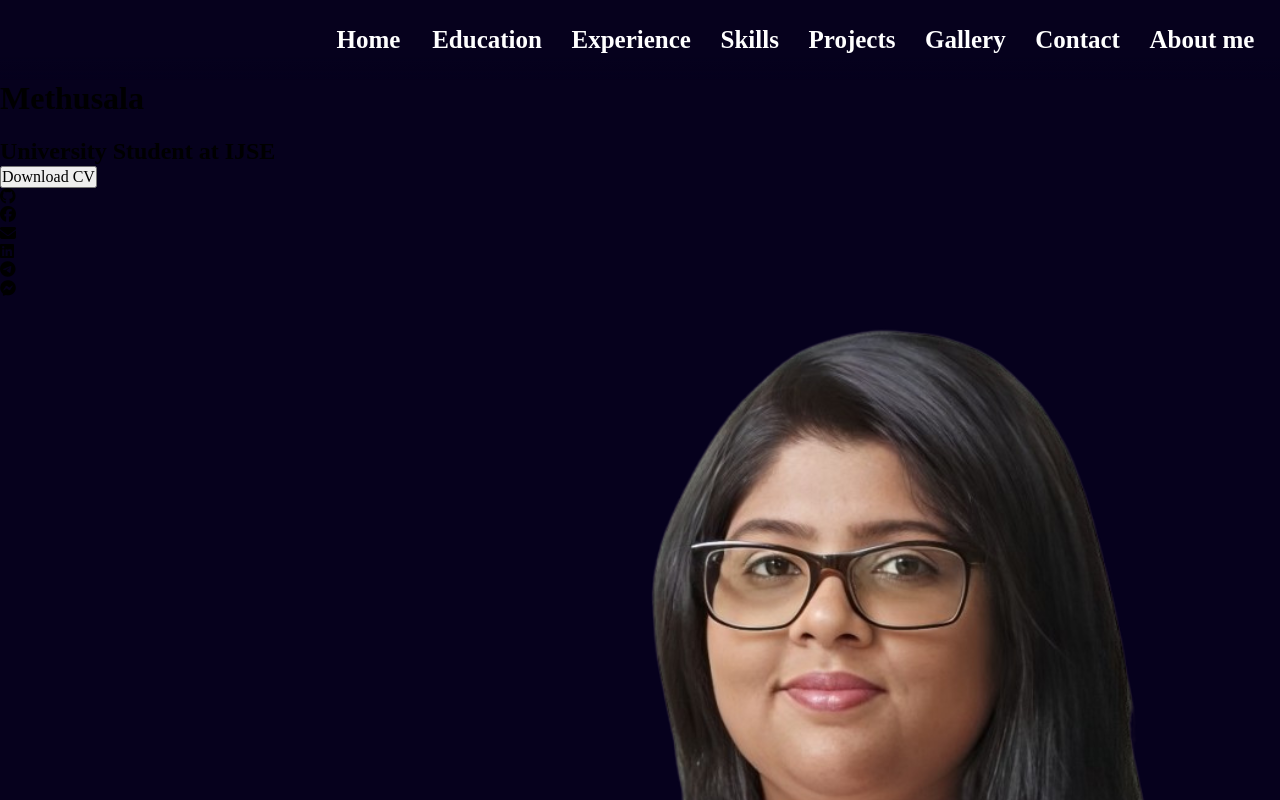
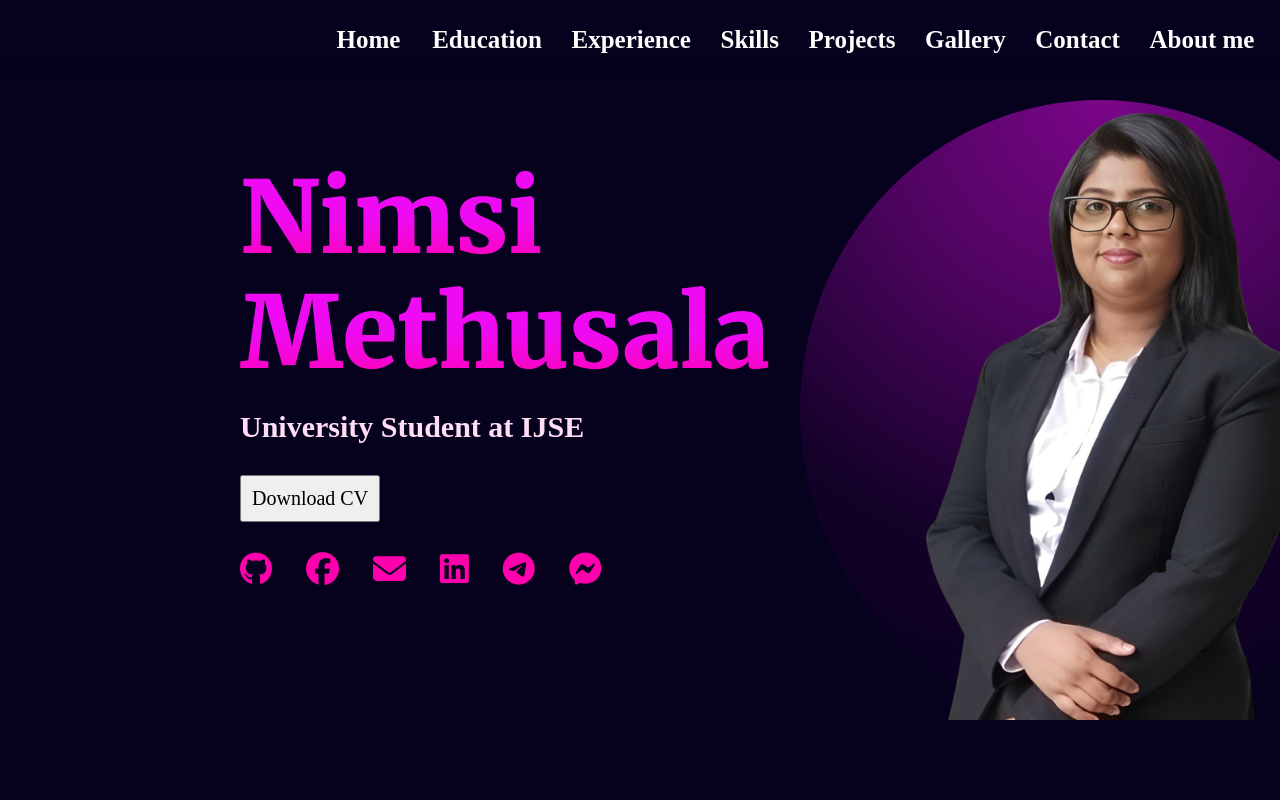
Before and after one commit to nimsimethusala/My-Personal-Portfolio, a plain HTML site: page index.html in a window 1280 px wide. Shown: the top 800 px of the page. Drawn offline with nearby package versions, Linux system fonts and the light colour scheme.

Commit message:
update hero section CSS code

```diff
--- a/assets/portfolio.css
+++ b/assets/portfolio.css
@@ -47,26 +47,32 @@ header>nav>ul>li>a{
     margin-left: 100px;
 }
 
-.hero {
-    /*width: 100vw;
-    height: 100vh;
-    border: 5px solid white;
-    position: relative;*/
-    display: grid;
-    grid-template-columns: repeat(2, 1fr);
+.hero>.hero-container {
+    width: 1200px;
+    /*height: 600px;*/
+    /*border: 2px solid white;*/
+    margin-top: 100px;
+    margin-left: 170px;
+    display: flex;
+    gap: 30px;
+    flex-direction: row;
+    justify-content: flex-start;
+    /*align-items: center;*/
+    /*grid-template-columns: repeat(2, 1fr);*/
 }
 
-.hero>.hero-content {
-    width: 550px;
-    height: 530px;
-    border: 2px solid white;
-    position: relative;
-    top: 150px;
-    left: 200px;
-    grid-column: 1/2;
+/*.hero>.hero-container>div:nth-child(1) {
+    !*width: 600px;*!
+    !*height: 600px;*!
+    !*border: 2px solid white;*!
+}*/
+
+.hero>.hero-container>div:nth-child(1)>.myName {
+    margin-top: 60px;
+    margin-left: 70px;
 }
 
-.hero>.hero-content>h1 {
+.hero>.hero-container>div:nth-child(1)>div:nth-child(1)>h1 {
     font-family: "Merriweather", serif;
     background: -webkit-linear-gradient(#ee0bf3, #ee0bf3, #ff00ad);
     -webkit-background-clip: text;
@@ -76,53 +82,49 @@ header>nav>ul>li>a{
     font-style: normal;
     text-align: left;
     margin: 0;
-    z-index: 20;
 }
 
-.hero>.hero-content>h2 {
-    margin-top: 5px;
+.hero>.hero-container>div:nth-child(1)>h2 {
+    margin-top: 20px;
+    margin-left: 70px;
     color: #ffddf4;
     font-size: 30px;
 }
 
-.hero>.hero-content>input {
-    width: 200px;
-    height: 50px;
-    font-size: 1.8vw;
-    font-weight: bold;
-    border-radius: 15px;
-    margin-top: 20px;
+.hero>.hero-container>div:nth-child(1)>button {
+    margin-top: 30px;
+    margin-left: 70px;
+    font-size: 20px;
+    padding: 10px;
 }
 
-.hero>.hero-content>.hero-icon>ul {
+.hero>.hero-container>div:nth-child(1)>.hero-icon>ul {
     list-style: none;
-    padding-left: 0;
     margin-top: 30px;
+    margin-left: 70px;
 }
 
-.hero>.hero-content>.hero-icon>ul>li {
+.hero>.hero-container>div:nth-child(1)>.hero-icon>ul>li {
     display: inline;
     padding-right: 30px;
     color: #ff00ad;
-    font-size: 30px;
+    font-size: 33px;
 }
 
-.hero>.hero-image {
-    width: 530px;
-    height: 530px;
-    border: 2px solid white;
-    position: relative;
-    top: 80px;
-    grid-column: 2/3;
-}
+/*.hero>.hero-container>div:nth-child(2) {
+    width: 600px;
+    !*min-height: 600px;*!
+    !*border: 2px solid white;*!
+}*/
 
-.hero>.hero-image>.circle1 {
-    /*width: 40vw;
-    height: 40vw;*/
-    width: 650px;
-    height: 650px;
+.hero>.hero-container>div:nth-child(2)>.circle1 {
+    width: 600px;
+    /*height: 600px;*/
     border-radius: 100%;
-    position: absolute;
+    /*position: absolute;*/
+    display: flex;
+    justify-content: center;
+    align-items: center;
     background: radial-gradient(
             circle at 50% 0,
             rgb(238 11 243 / 50%),
@@ -132,11 +134,12 @@ header>nav>ul>li>a{
     );
 }
 
-.hero>.hero-image>.circle1>.circle2 {
-    /*width: 30vw;
-    height: 30vw;*/
-    width: 550px;
-    height: 550px;
+.hero>.hero-container>div:nth-child(2)>.circle1>.circle2 {
+    width: 500px;
+    /*height: 500px;*/
+    display: flex;
+    justify-content: center;
+    align-items: center;
     border-radius: 100%;
     background: radial-gradient(
             circle at 50% 0,
@@ -145,23 +148,27 @@ header>nav>ul>li>a{
             rgb(138 6 141 / 10%),
             rgb(138 6 141 / 0%)
     );
-    position: absolute;
+    /*position: absolute;
     left: 0;
     right: 0;
     bottom: 0;
-    margin: auto;
+    margin: auto;*/
 }
 
-.hero>.hero-image>.circle1>div>img {
-    /*width: 40vw;
-    height: 40vw;*/
-    width: 650px;
-    height: 650px;
-    position: absolute;
+.hero>.hero-container>div:nth-child(2)>.circle1>div {
+    display: flex;
+    justify-content: center;
+    align-items: center;
+}
+
+.hero>.hero-container>div:nth-child(2)>.circle1>div>img {
+    width: 620px;
+    height: auto;
+    /*position: absolute;
     left: 0;
     right: 0;
     bottom: 10px;
-    margin: auto;
+    margin: auto;*/
 }
 
 /*.education {
```
